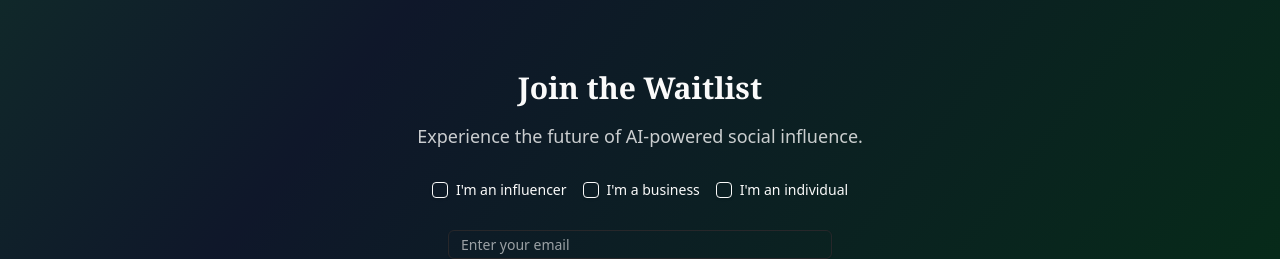
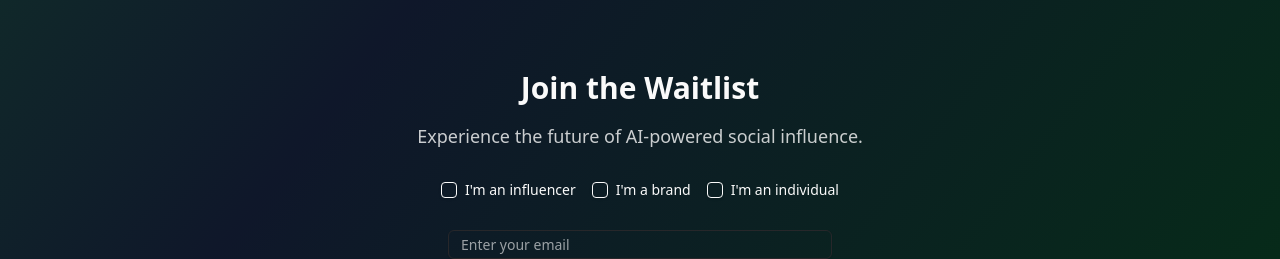
Before and after one commit to Khouuuuba/dolion, a Next.js app: page / in a window 1280 px wide. Shown: the part 1131-1390 px from the top of the page. Built offline with nearby package versions, Linux system fonts and the light colour scheme.

Commit message:
update font join waitlist

```diff
--- a/src/app/(components)/waitlist-form.tsx
+++ b/src/app/(components)/waitlist-form.tsx
@@ -47,7 +47,7 @@ export function WaitlistForm() {
       className="max-w-xl mx-auto text-center space-y-4 md:space-y-8 px-2 md:px-4"
     >
       <div className="space-y-2 md:space-y-4">
-        <h2 className="text-xl md:text-3xl font-bold text-foreground font-serif">
+        <h2 className="text-xl md:text-3xl font-bold text-foreground">
           Join the Waitlist
         </h2>
         <p className="text-sm md:text-lg text-foreground/80 font-medium">
@@ -72,7 +72,7 @@ export function WaitlistForm() {
               onCheckedChange={(checked) => setIsAgency(checked as boolean)}
             />
             <label className="text-sm font-medium leading-none whitespace-nowrap">
-              I'm a business
+              I'm a brand
             </label>
           </div>
           <div className="flex items-center space-x-2">
```
